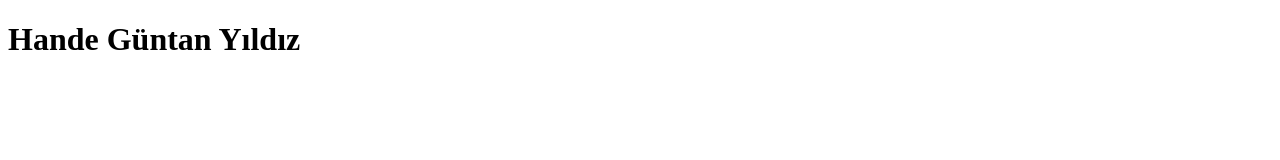
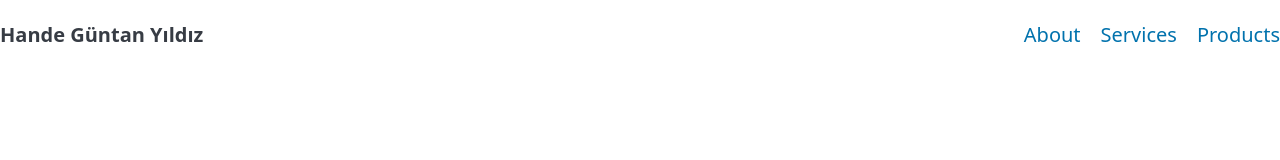
Before and after one commit to handeguntan/handeguntan.github.io, a plain HTML site: page index.html in a window 1280 px wide. Drawn offline with nearby package versions, Linux system fonts and the light colour scheme.

Commit message:
İndex Sayfasına PicoCSS eklendi

```diff
--- a/index.html
+++ b/index.html
@@ -3,9 +3,20 @@
 <head>
     <meta charset="UTF-8">
     <meta name="viewport" content="width=device-width, initial-scale=1.0">
+    <link rel="stylesheet" href="https://cdn.jsdelivr.net/npm/@picocss/pico@2/css/pico.min.css">
+
     <title>Hande-Güntan-Yıldız</title>
 </head>
 <body>
-    <h1>Hande Güntan Yıldız</h1>
+  <nav>
+    <ul>
+      <li><strong>Hande Güntan Yıldız</strong></li>
+    </ul>
+    <ul>
+      <li><a href="#">About</a></li>
+      <li><a href="#">Services</a></li>
+      <li><a href="#">Products</a></li>
+    </ul>
+  </nav>
 </body>
 </html>
```
